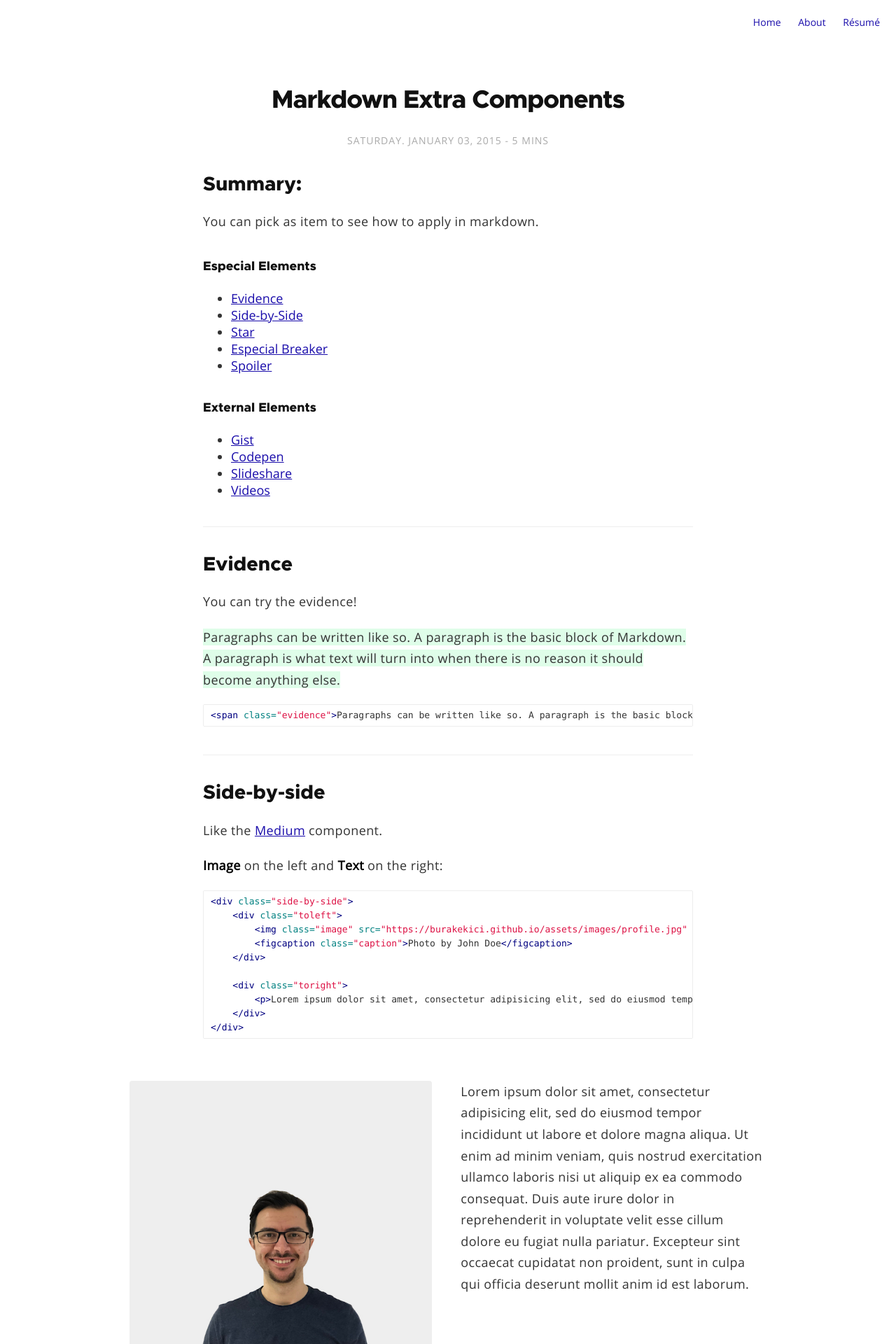
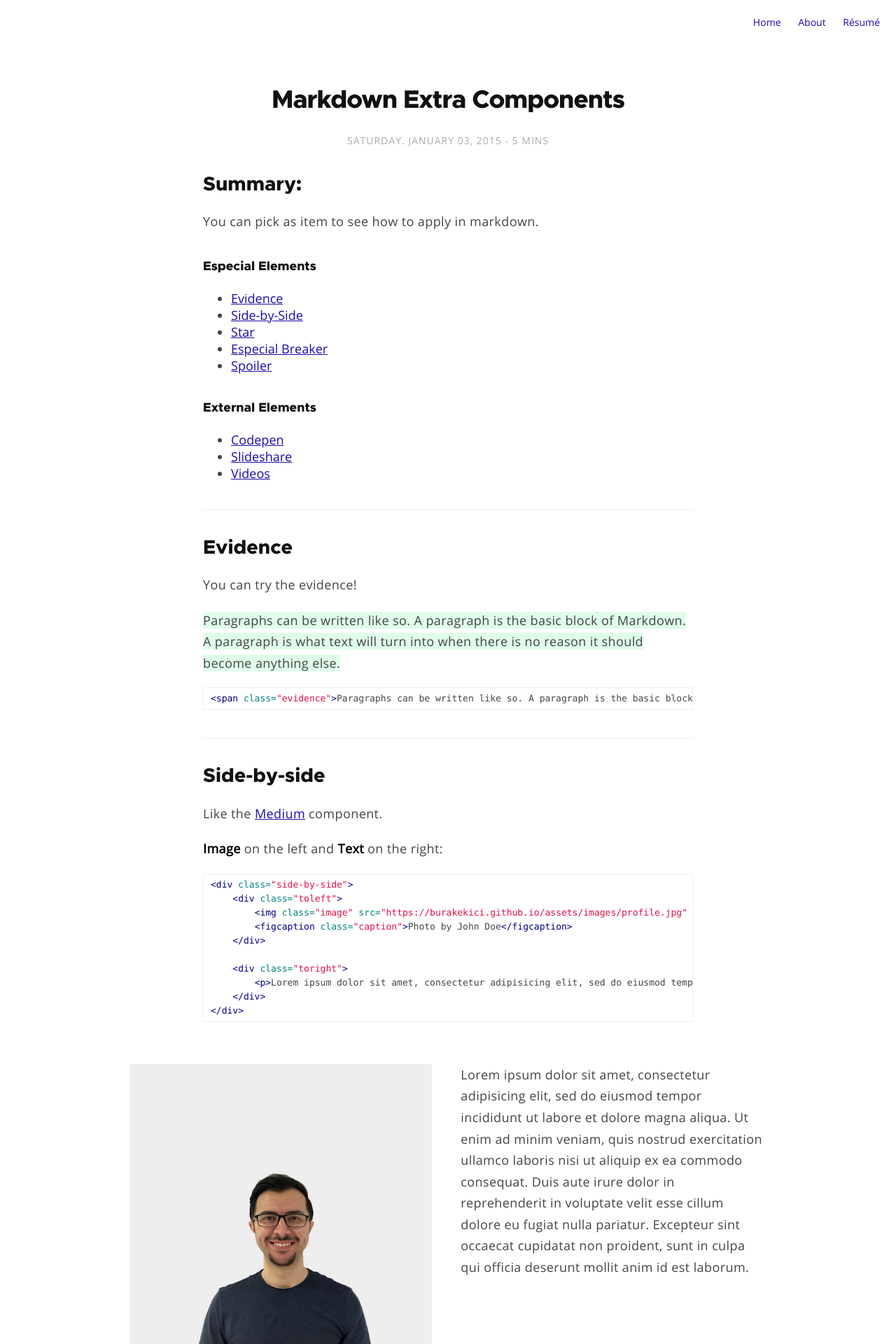
Before and after one commit to burakekici/burakekici.github.io, a Jekyll site: the page built from _posts/2015-01-03-markdown-extra-components.markdown, in a window 1280 px wide. Shown: the top 1920 px of the page at 70% size. Built offline with Jekyll 4.4.1, drawn with Linux system fonts in a browser that asks for light colours; emoji names are drawn with the system emoji font; comment, search, counter and statistics services are not loaded; some of the changed text lies outside the part shown.

Commit message:
Gemfile and bundle are updated. Quote font is changed to Muli. Minor bug fix for deleted gist link.

```diff
--- a/_posts/2015-01-03-markdown-extra-components.markdown
+++ b/_posts/2015-01-03-markdown-extra-components.markdown
@@ -25,7 +25,6 @@
 - [Spoiler](#spoiler)
 
 #### External Elements
-- [Gist](#gist)
 - [Codepen](#codepen)
 - [Slideshare](#slideshare)
 - [Videos](#videos)
@@ -136,18 +135,6 @@
 
 ---
 
-## Gist
-
-You can add Gists from github.
-
-{% highlight raw %}
-{ % gist sergiokopplin/91ff4220480727b47224245ee2e9c291 % }
-{% endhighlight %}
-
-{% gist sergiokopplin/91ff4220480727b47224245ee2e9c291 %}
-
----
-
 ## Codepen
 
 You can add Pens from Codepen.
--- a/_sass/base/fontface.scss
+++ b/_sass/base/fontface.scss
@@ -1,14 +1,14 @@
 @font-face {
-	font-family: "BETitle";
+	font-family: "EkiciTitle";
 	src: url("../assets/fonts/Metropolis-ExtraBold.ttf");
 }
 
 @font-face {
-	font-family: "MontserratAlternates-Italic";
-	src: url("../assets/fonts/MontserratAlternates-Italic.ttf");
+	font-family: "EkiciQuote";
+	src: url("../assets/fonts/Muli-Italic.ttf");
 }
 
 @font-face {
-	font-family: "OpenSans-Regular";
+	font-family: "EkiciDefault";
 	src: url("../assets/fonts/OpenSans-Regular.ttf");
 }
--- a/_sass/base/variables.sass
+++ b/_sass/base/variables.sass
@@ -1,10 +1,10 @@
-$fontTitle: "BETitle", Helvetica, Arial, sans-serif
-$fontSans: "OpenSans-Regular", Helvetica, Arial, sans-serif
-$fontSansItalic: "OpenSans-Regular", Helvetica, Arial, sans-serif
-$fontQuote: "MontserratAlternates-Italic", Helvetica, Arial, sans-serif
+$fontTitle: "EkiciTitle", Helvetica, Arial, sans-serif
+$fontSans: "EkiciDefault", Helvetica, Arial, sans-serif
+$fontSansItalic: "EkiciDefault", Helvetica, Arial, sans-serif
+$fontQuote: "EkiciQuote", Helvetica, Arial, sans-serif
 $fontMonospace: "Consolas", Liberation Mono, Menlo, Courier, monospace
 
-$alpha: #333
+$alpha: #444
 $beta: #111
 $gama: #aaa
 $delta: #1a0dab
```
Also changed, not shown: Gemfile.lock, assets/fonts/MontserratAlternates-Italic.ttf (deleted), assets/fonts/Muli-Italic.ttf (added).
